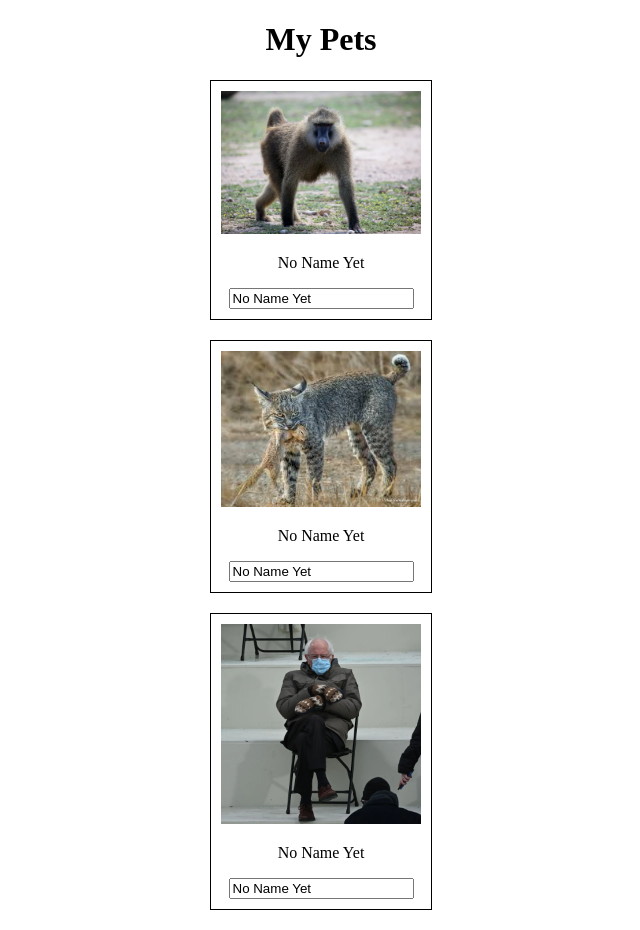
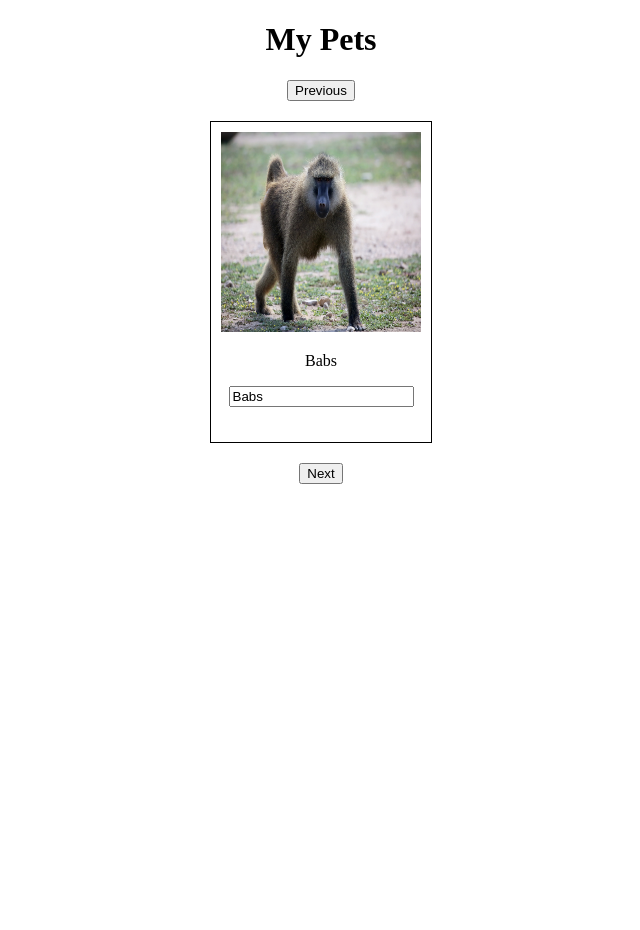
Before and after one commit to GaryKertis/name-my-pet, a React (Create React App) app: page / in a window 1280 px wide. Shown: the whole page, without its empty margins (319-959 px from the left). After the commit the page ends 800 px from the top, so only its background shows below. Built offline with nearby package versions, Linux system fonts and the light colour scheme.

Commit message:
Add api and application state.

```diff
--- a/src/App.js
+++ b/src/App.js
@@ -1,14 +1,56 @@
+import React, { Component } from 'react';
 import CustomPetName from './components/CustomPetName';
 
-function App() {
-  return (
-    <div>
-      <h1>My Pets</h1>
-      <CustomPetName pet={"baboon"} />
-      <CustomPetName pet={"bobcat"} />
-      <CustomPetName pet={"bernie"} />
-    </div>
-  );
+const ids = [1, 2, 3];
+
+class App extends Component {
+  constructor(props) {
+    super(props);
+    this.getNext = this.getNext.bind(this);
+    this.getPrevious = this.getPrevious.bind(this);
+    this.state = {
+      current: 0
+    }
+  }
+
+  getNext() {
+    const { current } = this.state;
+    let next = current;
+    if (next === ids.length - 1) {
+      next = 0;
+    } else {
+      next++;
+    }
+    this.setState({ current: next });
+  }
+
+  getPrevious() {
+    const { current } = this.state;
+    let next = current;
+    if (next === 0) {
+      next = ids.length - 1;
+    } else {
+      next--;
+    }
+    this.setState({ current: next });
+  }
+
+  render() {
+    const { current } = this.state;
+    const id = ids[current];
+    return (
+      <div>
+        <h1>My Pets</h1>
+        <button onClick={() => this.getPrevious()}>
+          Previous
+        </button>
+        <CustomPetName id={id} key={current}/>
+        <button onClick={() => this.getNext()}>
+          Next
+        </button>
+      </div>
+    );
+  }
 }
 
 export default App;
--- a/src/components/CustomPetName.js
+++ b/src/components/CustomPetName.js
@@ -1,28 +1,48 @@
 import React, { Component } from 'react';
 import PetName from "./PetName";
+import { api, update } from "../utils/api";
 
 class CustomPetName extends Component {
   constructor(props) {
     super(props)
     this.state = {
-      name: 'No Name Yet'
+      isFetching: true
     };
     this.handleChange = this.handleChange.bind(this);
   }
 
+  componentDidMount() {
+    const { isFetching } = this.state;
+    const { id } = this.props;
+    if (isFetching) {
+      api(id).then(pet => {
+        this.setState({ isFetching: false, pet });
+      });
+    }
+  }
+
   handleChange(event) {
-    this.setState({ name: event.target.value });
+    const { id } = this.props;
+    const pet = { ...this.state.pet };
+    pet.name = event.target.value;
+    update(id, pet.name);
+    this.setState({ pet });
   }
 
   render() {
 
-    const { pet } = this.props;
-    const { name } = this.state;
-
+    const { isFetching, pet } = this.state;
+    let page = (<div className="loader"></div>);
+    if (!isFetching) {
+      page = (
+        <div>
+          <PetName name={pet.name} pet={pet.type}/>
+          <input type="text" value={pet.name} onChange={this.handleChange}/>
+        </div>);
+    }
     return (
       <div className="custom_pet">
-        <PetName name={name} pet={pet}/>
-        <input type="text" value={this.state.name} onChange={this.handleChange}/>
+        {page}
       </div>
     );
   }
--- a/src/index.css
+++ b/src/index.css
@@ -5,8 +5,24 @@ body {
   margin: 20px auto;
   padding: 10px;
   border: 1px solid black;
-  max-width: 200px;
+  width: 200px;
+  height: 300px;
 }
 .pet_name img {
   width: 200px;
+  height: 200px;
 }
+.loader {
+  border: 16px solid #f3f3f3; /* Light grey */
+  border-top: 16px solid #3498db; /* Blue */
+  border-radius: 50%;
+  margin: 20px auto;
+  width: 120px;
+  height: 120px;
+  animation: spin 2s linear infinite;
+}
+
+@keyframes spin {
+  0% { transform: rotate(0deg); }
+  100% { transform: rotate(360deg); }
+}
--- /dev/null
+++ b/src/utils/api.js
@@ -0,0 +1,11 @@
+import savedState from './saved-state.json';
+
+export const api = (id) => {
+  return new Promise(resolve => {
+    setTimeout(() => resolve(savedState[id]), 500);
+  });
+}
+
+export const update = (id, name) => {
+  savedState[id].name = name;
+}
--- /dev/null
+++ b/src/utils/saved-state.json
@@ -0,0 +1,14 @@
+{
+  "1": {
+    "name": "Babs",
+    "type": "baboon"
+  },
+  "2": {
+    "name": "Bob",
+    "type": "bobcat"
+  },
+  "3": {
+    "name": "Bernie",
+    "type": "bernie"
+  }
+}
```
